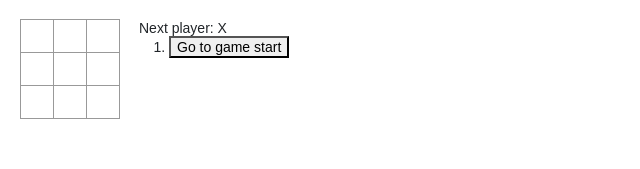
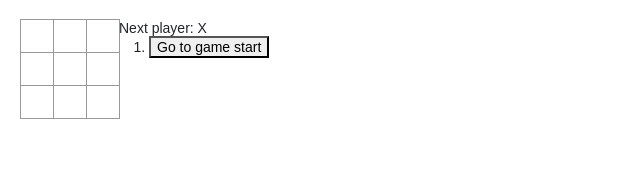
Before and after one commit to Alejo-Martinez-Grau/TaTeTi-React-Tutorial, a React (Create React App) app: page / in a window 1280 px wide. Shown: the top 169 px of the page, without its empty margins (0-640 px from the left). Built offline with nearby package versions, Linux system fonts and the light colour scheme.

Commit message:
Se agregó componente HistoryPlays como función

```diff
--- a/src/Board.js
+++ b/src/Board.js
@@ -1,5 +1,6 @@
 import React from "react";
 import Square from "./Square";
+
 
 class Board extends React.Component {
   renderSquare(i) {
--- a/src/HistoryPlays.js
+++ b/src/HistoryPlays.js
@@ -0,0 +1,14 @@
+import React from 'react';
+
+export function HistoryPlays(props) {
+
+        return(
+            <div>
+                <div>{props.status}</div>
+                    <ol>{props.moves}</ol>
+            </div>
+        );
+
+}
+
+export default HistoryPlays;
--- a/src/TicTacToe.js
+++ b/src/TicTacToe.js
@@ -2,14 +2,16 @@ import React from "react";
 import "bootstrap/dist/css/bootstrap.min.css";
 import "./TicTacToe.css";
 import Board from "./Board";
+import calculateWinner from "./helper";
+import HistoryPlays from "./HistoryPlays";
 class TicTacToe extends React.Component {
   constructor(props) {
     super(props);
     this.state = {
       history: [
         {
-          squares: Array(9).fill(null)
-        }
+          squares: Array(9).fill(null),
+        },
       ],
       stepNumber: 0,
       xIsNext: true,
@@ -47,9 +49,9 @@ class TicTacToe extends React.Component {
   }
 
   render() {
+    //pasar a HistoryPlays ?
     const history = this.state.history;
     const current = history[this.state.stepNumber];
-
     const winner = calculateWinner(current.squares);
 
     const moves = history.map((step, move) => {
@@ -70,42 +72,18 @@ class TicTacToe extends React.Component {
 
     return (
       <div className="game">
-        <div className="game-board">
-          <Board
-            squares={current.squares}
-            onClick={(i) => this.handleClick(i)}
-          />
-        </div>
-        <div className="game-info">
-          <div>{status}</div>
-          <ol>{moves}</ol>
-        </div>
+        <Board
+          squares={current.squares}
+          onClick={(i) => this.handleClick(i)}
+          className="game-board"
+        />
+        <HistoryPlays
+          status={status}
+          moves={moves}
+          className="game-info" />
       </div>
     );
   }
 }
 
 export default TicTacToe;
-
-//====================================
-//helper that declares a winner
-
-function calculateWinner(squares) {
-  const lines = [
-    [0, 1, 2],
-    [3, 4, 5],
-    [6, 7, 8],
-    [0, 3, 6],
-    [1, 4, 7],
-    [2, 5, 8],
-    [0, 4, 8],
-    [2, 4, 6],
-  ];
-  for (let i = 0; i < lines.length; i++) {
-    const [a, b, c] = lines[i];
-    if (squares[a] && squares[a] === squares[b] && squares[a] === squares[c]) {
-      return squares[a];
-    }
-  }
-  return null;
-}
--- /dev/null
+++ b/src/helper.js
@@ -0,0 +1,19 @@
+export default function calculateWinner(squares) {
+    const lines = [
+      [0, 1, 2],
+      [3, 4, 5],
+      [6, 7, 8],
+      [0, 3, 6],
+      [1, 4, 7],
+      [2, 5, 8],
+      [0, 4, 8],
+      [2, 4, 6],
+    ];
+    for (let i = 0; i < lines.length; i++) {
+      const [a, b, c] = lines[i];
+      if (squares[a] && squares[a] === squares[b] && squares[a] === squares[c]) {
+        return squares[a];
+      }
+    }
+    return null;
+}
```
Also changed, not shown: 1 other file (tests, documents, lock files or other folders).
